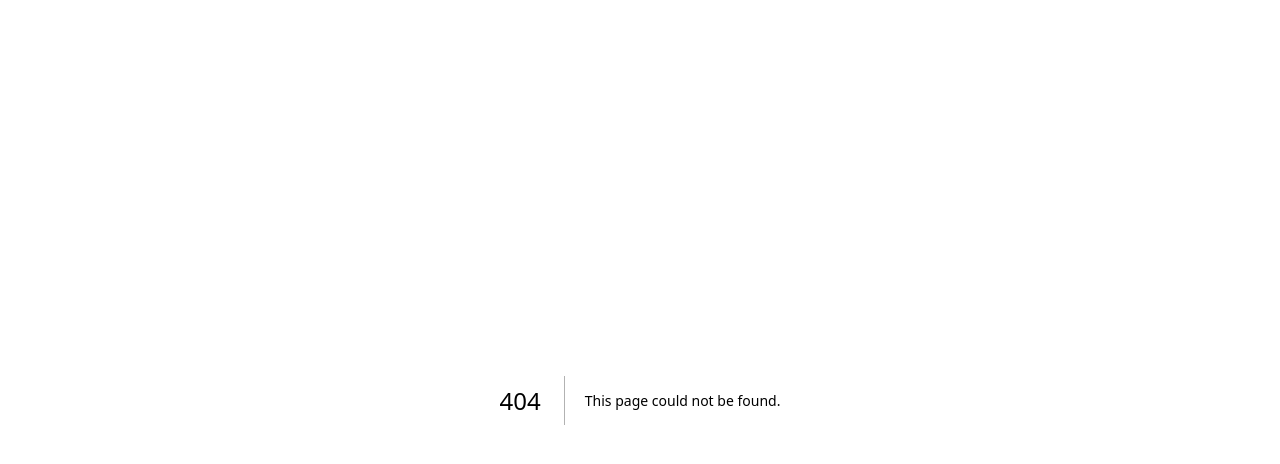
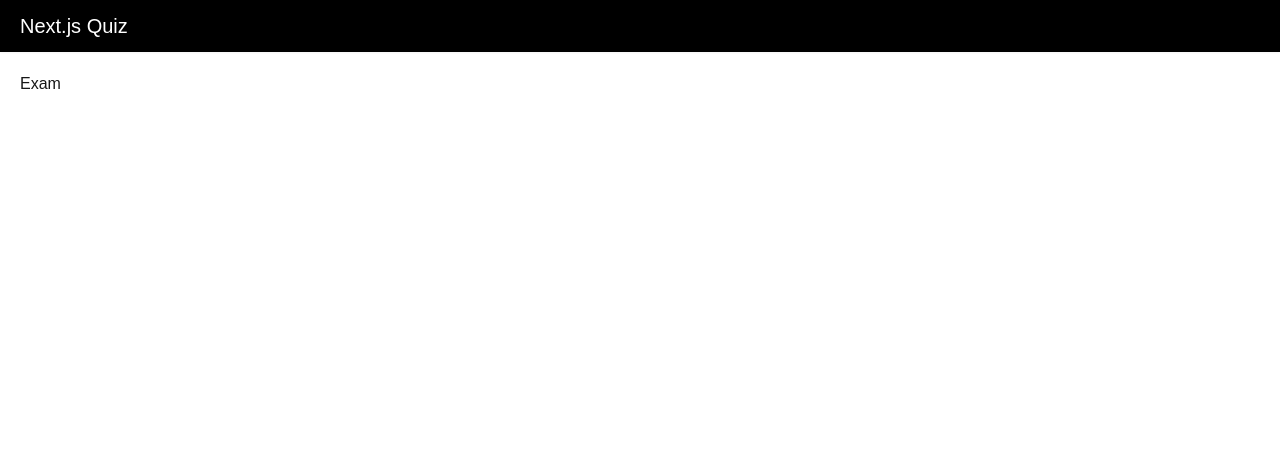
Before and after one commit to valentinvucea/nextjs-quiz, a Next.js app: page /quiz/1/exam in a window 1280 px wide. Before the commit this address had no page. Shown: the top 464 px of the page. Built offline with nearby package versions, Linux system fonts and the light colour scheme.

Commit message:
Refactoring - restructure quiz module

```diff
--- /dev/null
+++ b/app/(modules)/quiz/[id]/exam/page.tsx
@@ -0,0 +1,9 @@
+const QuizGeneratePage = () => {
+    return (
+        <div>
+            <h2 className="text-w-2xl">Exam</h2>
+        </div>
+    );
+};
+
+export default QuizGeneratePage;
--- a/app/(modules)/quizlet/[id]/page.tsx
+++ b/app/(modules)/quiz/[id]/quizlet/page.tsx
@@ -1,6 +1,6 @@
 // app/quiz/[id]/page.tsx
-import prisma from "../../../lib/prisma";
-import ClientQuizlet from "../../../components/ClientQuizlet";
+import prisma from "../../../../lib/prisma";
+import ClientQuizlet from "../../../../components/ClientQuizlet";
 
 interface Answer {
     id: number;
--- a/app/(modules)/quiz/[id]/page.tsx
+++ b/app/(modules)/quiz/[id]/view/page.tsx
@@ -1,4 +1,4 @@
-import prisma from "../../../lib/prisma";
+import prisma from "../../../../lib/prisma";
 
 interface Answer {
     id: number;
@@ -30,7 +30,7 @@ const fetchQuizData = async (quizId: number) => {
     return quiz;
 };
 
-const QuizPage = async ({ params }: { params: { id: string } }) => {
+const QuizViewPage = async ({ params }: { params: { id: string } }) => {
     const quizId = parseInt(params.id);
     const quiz = await fetchQuizData(quizId);
 
@@ -60,4 +60,4 @@ const QuizPage = async ({ params }: { params: { id: string } }) => {
     );
 };
 
-export default QuizPage;
+export default QuizViewPage;
--- /dev/null
+++ b/app/(modules)/quiz/generate/page.tsx
@@ -0,0 +1,5 @@
+const QuizGeneratePage = () => {
+    return <h1 className="text-w-3xl">Generate Quiz</h1>;
+};
+
+export default QuizGeneratePage;
```
